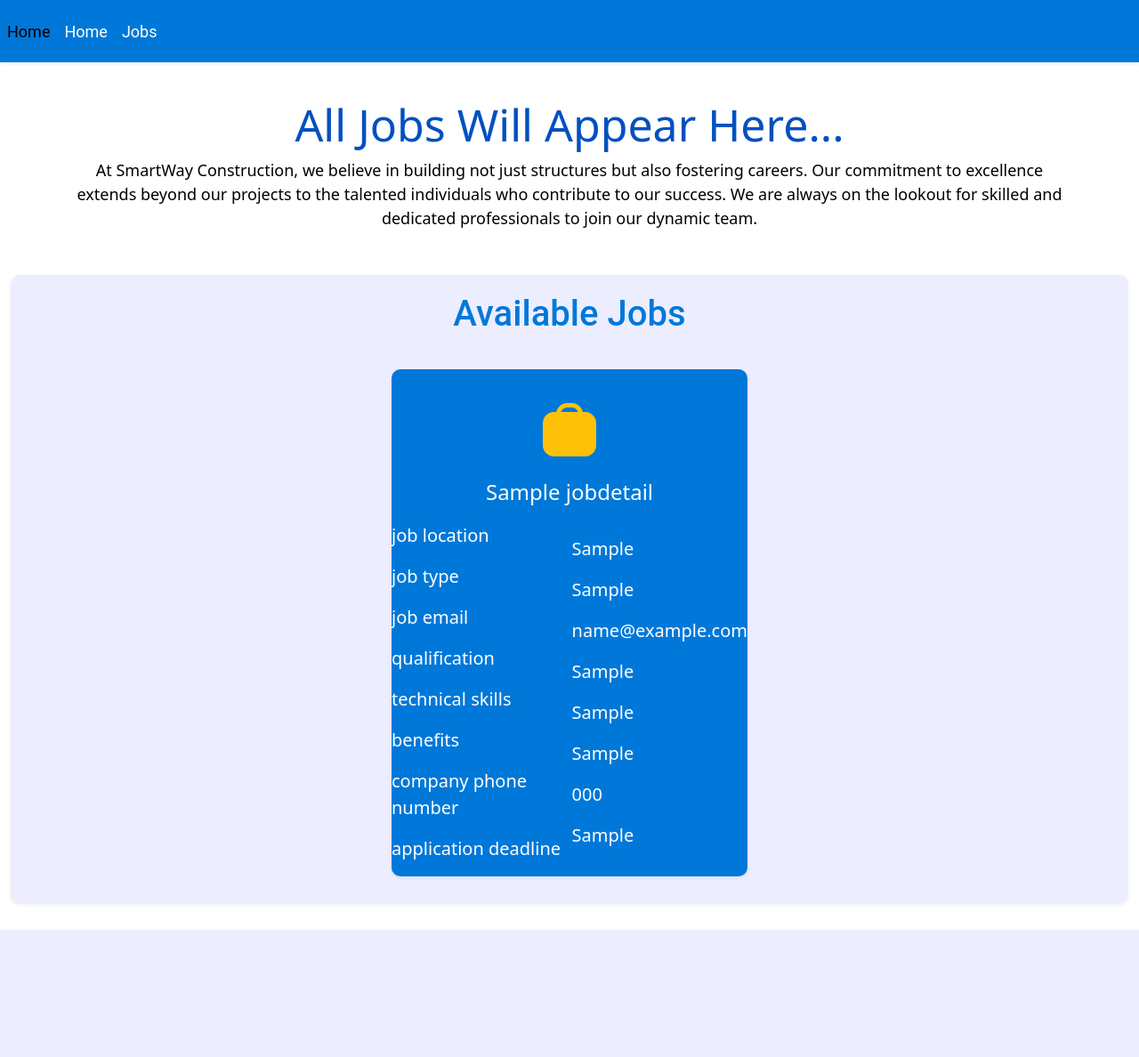
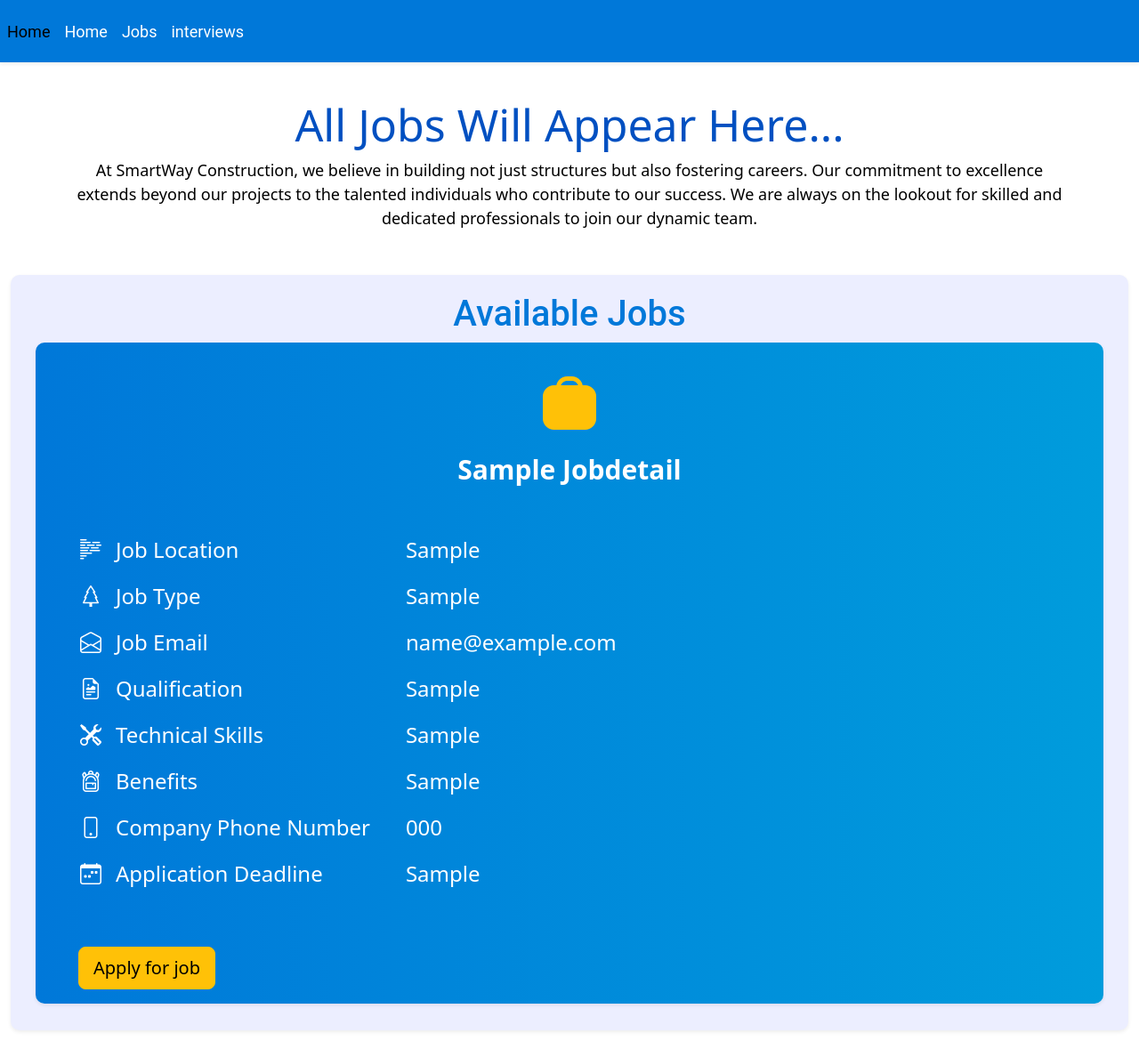
Before and after one commit to martin265/SmartWayConstruction, a PHP site: page /applicant_jobs.php in a window 1280 px wide. Shown: the whole page at 89% size. Before the commit the page ends 1045 px from the top, so only its background shows below. Run offline with PHP 8.4, Linux system fonts and the light colour scheme; tables that the repository leaves empty or names only in its code hold one stand-in row (values such as "Sample post"); some libraries are stand-ins or nearby versions.

Commit message:
still in progress

```diff
--- a/Styles/main.css
+++ b/Styles/main.css
@@ -201,10 +201,9 @@ body {
 
 .available-jobs-panel .single-available-job .job-details-card {
     height: auto;
-    width: 400px;
-    background-color:#0078D9;
+    width: 1200px;
+    background: linear-gradient(to right, #0078D9, #009CDC);
     border-radius: 10px;
-    margin-top: 30px;
     margin-bottom: 30px
 }
 
@@ -230,16 +229,41 @@ body {
 .available-jobs-panel .main-job-details p {
     text-align: center;
     color: white;
-    font-size: 24px;
+    font-size: 30px;
+    font-weight: bolder;
+    text-transform: capitalize;
 }
 
 .available-jobs-panel .job-details-card .job-related-details {
     display: flex;
-    justify-content: space-evenly;
+    justify-content: flex-start;
     align-items: center;
+    align-self: center;
+    margin-top: 50px;
 }
 
-.available-jobs-panel .job-details-card .single-job-details p {
+
+.available-jobs-panel .job-details-card .single-job-details-1 p {
     color: white;
-    font-size: 20px;
+    font-size: 24px;
+    padding-left: 50px;
+    text-transform: capitalize;
 }
+
+.available-jobs-panel .job-details-card .single-job-details-2 p {
+    color: white;
+    font-size: 24px;
+    padding-left: 40px;
+}
+
+/* ============== when the browser goes into mobile view here ========= */
+@media only screen and (max-width: 768px) {
+    .available-jobs-panel .single-available-job .job-details-card {
+        height: auto;
+        width: 100%;
+        background-color:#0078D9;
+        border-radius: 10px;
+        margin-top: 10px;
+        margin-bottom: 30px
+    }
+}
--- a/Styles/style.css
+++ b/Styles/style.css
@@ -160,7 +160,7 @@ body{
 .content-area .interview-questions-panel {
     height: auto;
     background-color: #ECEEFF;
-    margin-top: 30px;
+    margin-top: 10px;
     border-radius: 8px;
     margin-bottom: 30px;
 }
--- a/applicant_jobs.php
+++ b/applicant_jobs.php
@@ -74,18 +74,18 @@ $all_results = FetchAllJobs($conn);
                             </div>
 
                             <div class="job-related-details">
-                                <div class="single-job-details">
-                                    <p>job location</p>
-                                    <p>job type</p>
-                                    <p>job email</p>
-                                    <p>qualification</p>
-                                    <p>technical skills</p>
-                                    <p>benefits</p>
-                                    <p>company phone number</p>
-                                    <p>application deadline</p>
+                                <div class="single-job-details-1">
+                                    <p><span><i class="bi bi-body-text me-3"></i></span>job location</p>
+                                    <p><span><i class="bi bi-tree me-3"></i></span>job type</p>
+                                    <p><span><i class="bi bi-envelope-open me-3"></i></span>job email</p>
+                                    <p><span><i class="bi bi-file-earmark-richtext me-3"></i></span>qualification</p>
+                                    <p><span><i class="bi bi-tools me-3"></i></span>technical skills</p>
+                                    <p><span><i class="bi bi-backpack3 me-3"></i></span>benefits</p>
+                                    <p><span><i class="bi bi-phone me-3"></i></span>company phone number</p>
+                                    <p><span><i class="bi bi-calendar-week me-3"></i></span>application deadline</p>
                                 </div>
 
-                                <div class="single-job-details">
+                                <div class="single-job-details-2">
                                     <p><?php echo($single_record["job_location"]); ?></p>
                                     <p><?php echo($single_record["job_type"]); ?></p>
                                     <p><?php echo($single_record["email"]); ?></p>
@@ -96,6 +96,11 @@ $all_results = FetchAllJobs($conn);
                                     <p><?php echo($single_record["application_deadline"]); ?></p>
                                 </div>
 
+                            </div>
+
+                            <!-- ============ button to apply for the job here -->
+                            <div class="apply-job-button mt-5 ms-5 mb-3">
+                                <a href="applicant_apply_job.php?job_id=<?php echo($single_record["job_id"]); ?>" class="btn btn-lg btn-warning">Apply for job</a>
                             </div>
                         </div>
 
--- a/templates/header.php
+++ b/templates/header.php
@@ -35,6 +35,8 @@
                 <a class="nav-item nav-link" href="#">Home</a>
                 <!-- ============ the navigation links will be here -->
                 <a class="nav-item nav-link" href="applicant_jobs.php">Jobs</a>
+                <!-- ============ the navigation links will be here -->
+                <a class="nav-item nav-link" href="applicant_jobs.php">interviews</a>
             </div>
         </nav>
 
```
